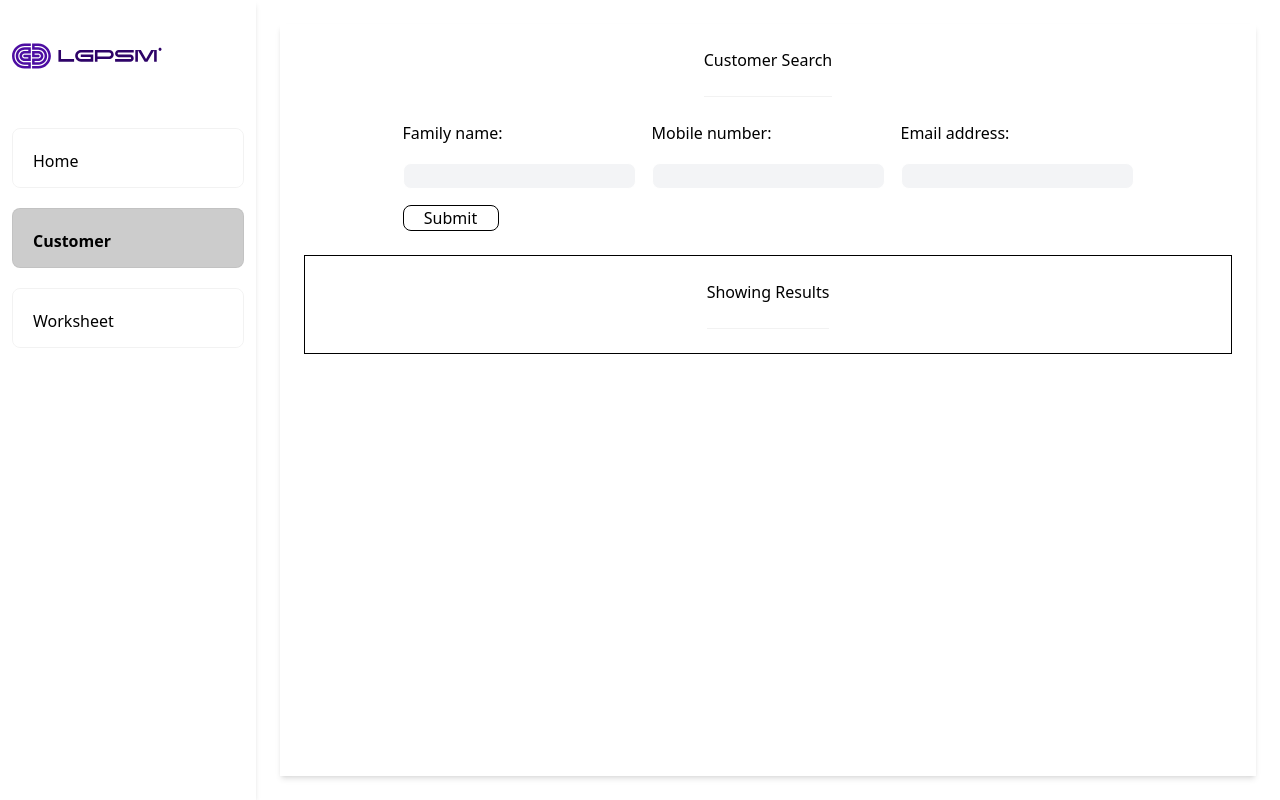
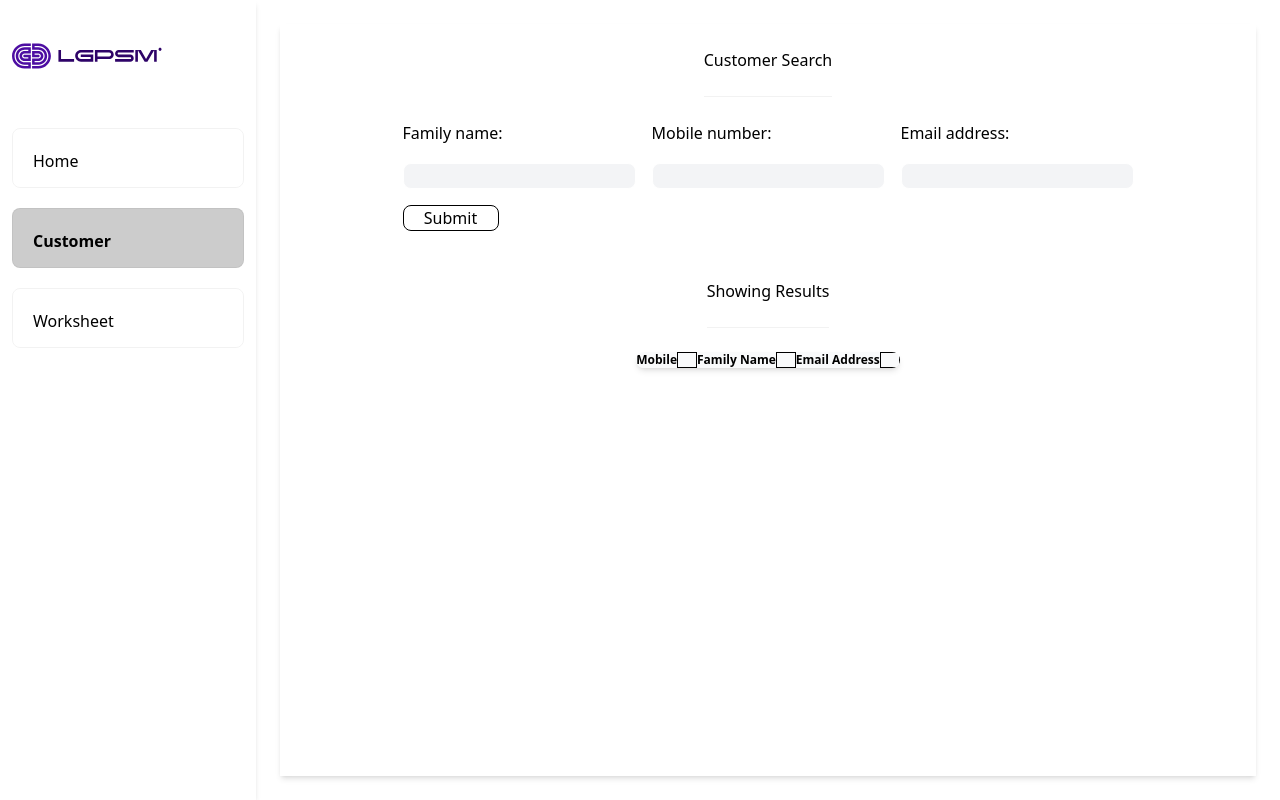
Before and after one commit to Miho19/lewiss-client, a React (Vite) app: page /customer in a window 1280 px wide. Built offline with nearby package versions, Linux system fonts and the light colour scheme.

Commit message:
attempting to implement the column resizing

```diff
--- a/src/components/customer/CustomerSearchResultList.tsx
+++ b/src/components/customer/CustomerSearchResultList.tsx
@@ -1,11 +1,85 @@
+import {
+  createColumnHelper,
+  flexRender,
+  getCoreRowModel,
+  useReactTable,
+} from '@tanstack/react-table';
+import type { CustomerType } from '../../zod/Customer';
+import { useState } from 'react';
+
+const columnHelper = createColumnHelper<CustomerType>();
+
+const columns = [
+  columnHelper.accessor('mobile', {
+    header: () => 'Mobile',
+    cell: (info) => info.getValue(),
+  }),
+
+  columnHelper.accessor('familyName', {
+    header: () => 'Family Name',
+    cell: (info) => info.getValue(),
+  }),
+
+  columnHelper.accessor('email', {
+    header: () => 'Email Address',
+    cell: (info) => info.getValue(),
+  }),
+];
+
 function CustomerSearchResultList() {
+  const [customers, setCustomers] = useState<CustomerType[]>([]);
+
+  const table = useReactTable({
+    data: customers,
+    columns,
+    defaultColumn: {
+      minSize: 60,
+      maxSize: 800,
+    },
+    columnResizeMode: 'onChange',
+    columnResizeDirection: 'ltr',
+    debugTable: true,
+    getCoreRowModel: getCoreRowModel(),
+  });
+
   return (
-    <div className="w-full flex flex-col md:items-center space-y-6 border border-black">
+    <div className="w-full flex flex-col md:items-center space-y-6">
       <h2 className="border-b border-black/5 py-6">Showing Results</h2>
-      <table className="">
-        <thead></thead>
-        <tbody></tbody>
-      </table>
+      <div className="relative overflow-x-auto shadow-md sm:rounded-lg">
+        <table className={` w-[${table.getCenterTotalSize()}px]`}>
+          <thead className="text-xs bg-gray-50">
+            {table.getHeaderGroups().map((headerGroup) => (
+              <tr key={headerGroup.id} className="flex w-fit">
+                {headerGroup.headers.map((header) => (
+                  <th
+                    key={header.id}
+                    colSpan={header.colSpan}
+                    className={`w-[${header.getSize()}px] flex`}
+                  >
+                    {header.isPlaceholder
+                      ? null
+                      : flexRender(header.column.columnDef.header, header.getContext())}
+                    <div
+                      style={{
+                        transform: header.column.getIsResizing()
+                          ? `translateX(1 * (${table.getState().columnSizingInfo.deltaOffset ?? 0})px)`
+                          : ``,
+                      }}
+                      className="h-full cursor-col-resize border border-black w-5"
+                      onDoubleClick={() => {
+                        header.column.resetSize();
+                      }}
+                      onMouseDown={header.getResizeHandler()}
+                      onTouchStart={header.getResizeHandler()}
+                    ></div>
+                  </th>
+                ))}
+              </tr>
+            ))}
+          </thead>
+          <tbody></tbody>
+        </table>
+      </div>
     </div>
   );
 }
```
